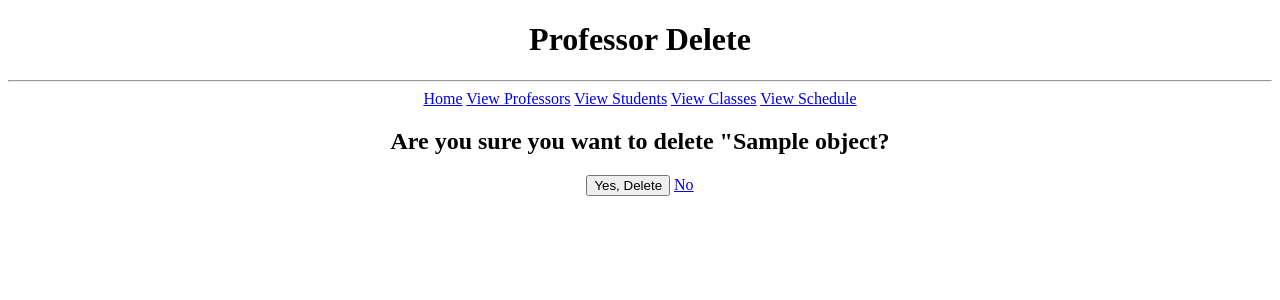
After one commit to colburnh/cs361, a Django app: template HogwartsWebApp/hogwartsweb/templates/professorDelete.html in a window 1280 px wide. The commit adds this page. Shown: the top 300 px of the page. Run offline with Django 3.2, Linux system fonts and the light colour scheme; the template is opened without the code that fills it: most values are stand-ins (such as "Sample title", 1, 10 or a date in 2020).

Commit message:
delete
Added branch and some code for delete function

```diff
--- a/HogwartsWebApp/hogwartsweb/sqlserverconnect/urls.py
+++ b/HogwartsWebApp/hogwartsweb/sqlserverconnect/urls.py
@@ -26,5 +26,6 @@ urlpatterns = [
     path('schedule/',views.scheduleconnsql, name='schedule'),
     path('/profAdd',views.profAdd, name='profAdd'),
     path('/studentAdd',views.studentAdd, name='studentAdd'),
-    path('/classesAdd',views.classesAdd, name='classesAdd')
+    path('/classesAdd',views.classesAdd, name='classesAdd'),
+    path('/delete/<int:pk>',views.delete_professor, name='professorDelete')
 ]
--- a/HogwartsWebApp/hogwartsweb/templates/professor.html
+++ b/HogwartsWebApp/hogwartsweb/templates/professor.html
@@ -28,7 +28,7 @@
                 <td>{{datadisplay.LastName}}</td>
                 <td>{{datadisplay.FirstName}}</td>
                 <td>{{datadisplay.Active}}</td>
-                <td><a href="/proffesor/delete/{{datadisplay.ProfessorID}}">Delete</a></td>
+                <td><a href="/delete/{{datadisplay.ProfessorID}}">Delete</a></td>
             </tr>
             {% endfor %}
         </table>
--- /dev/null
+++ b/HogwartsWebApp/hogwartsweb/templates/professorDelete.html
@@ -0,0 +1,23 @@
+<!DOCTYPE html>
+<head>
+    <title>ProfessorDel</title>
+</head>
+<body>
+    <center>
+        <h1>Professor Delete</h1>
+        <hr/>
+        <a href="{% url 'index' %}">Home<a/>
+        <a href="{% url 'prof' %}">View Professors<a/>
+        <a href="{% url 'student' %}">View Students<a/>
+        <a href="{% url 'classes' %}">View Classes<a/>
+        <a href="{% url 'schedule' %}">View Schedule<a/>
+        </br>
+        <form method="POST">
+            {% csrf_token %}
+            <h2>Are you sure you want to delete "{{ object.title }}?</h2>
+            <button type="submit">Yes, Delete</button>
+            <a href="{% url 'prof' %}">No <a/>
+        </form>
+    </center>
+
+</body>
```
Also changed, not shown: HogwartsWebApp/hogwartsweb/sqlserverconnect/views.py (+6 -2 lines).
